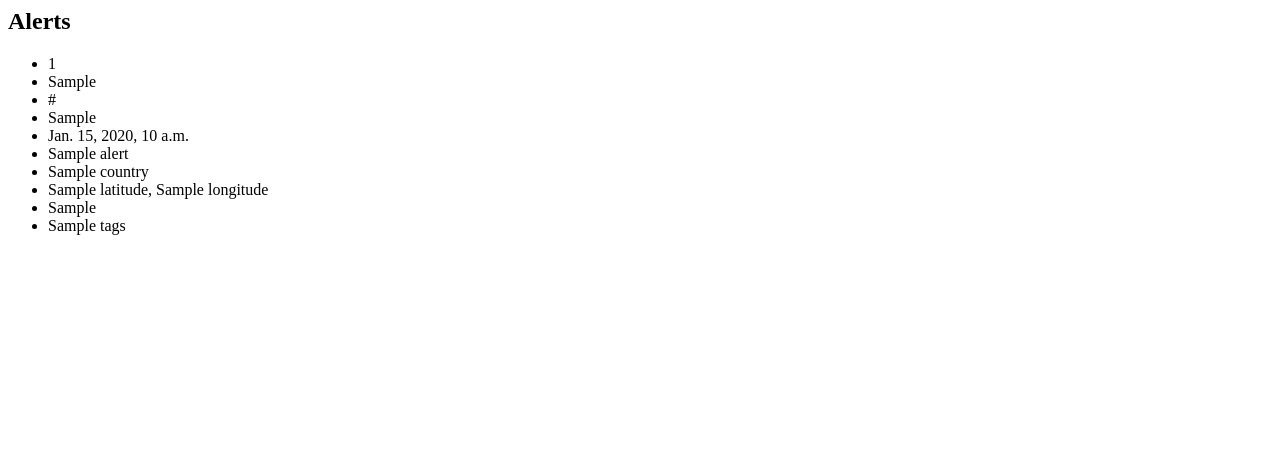
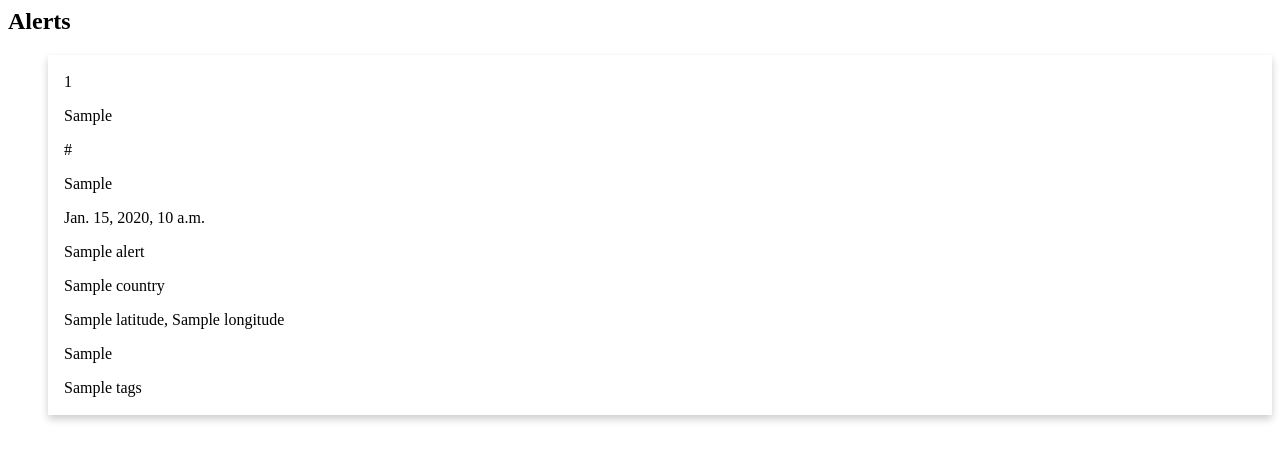
Before and after one commit to CalvinKrist/DisasterRelief, a Django app: template templates/api/mediaalert_list.html in a window 1280 px wide. Shown: the top 461 px of the page. Run offline with Django 3.2, Linux system fonts and the light colour scheme; the template is opened without the code that fills it: most values are stand-ins (such as "Sample title", 1, 10 or a date in 2020).

Commit message:
add css styling

```diff
--- a/templates/api/mediaalert_list.html
+++ b/templates/api/mediaalert_list.html
@@ -1,17 +1,39 @@
+<style>
+	.card {
+		/* Add shadows to create the "card" effect */
+		box-shadow: 0 4px 8px 0 rgba(0, 0, 0, 0.2);
+		transition: 0.3s;
+	}
+
+	/* On mouse-over, add a deeper shadow */
+	.card:hover {
+		box-shadow: 0 8px 16px 0 rgba(0, 0, 0, 0.2);
+	}
+
+	/* Add some padding inside the card container */
+	.container {
+		padding: 2px 16px;
+	}
+</style>
+
 {% block content %}
-    <h2>Alerts</h2>
-    <ul>
-        {% for alert in alert_list %}
-			<li>{{ alert.id }}</li>
-            <li>{{ alert.source_type }}</li>
-			<li>{{ alert.url }}</li>
-			<li>{{ alert.disaster_type }}</li>
-			<li>{{ alert.date_created }}</li>
-			<li>{{ alert.location_name }}</li>
-			<li>{{ alert.country }}</li>
-			<li>{{ alert.geo_location.latitude }}, {{ alert.geo_location.longitude }}</li>
-			<li>{{ alert.disaster_severity }}</li>
-			<li>{{ alert.tags }}</li>
-        {% endfor %}
-    </ul>
+<h2>Alerts</h2>
+<ul>
+	{% for alert in alert_list %}
+	<div class="card">
+		<div class="container">
+			<p>{{ alert.id }}</p>
+			<p>{{ alert.source_type }}</p>
+			<p>{{ alert.url }}</p>
+			<p>{{ alert.disaster_type }}</p>
+			<p>{{ alert.date_created }}</p>
+			<p>{{ alert.location_name }}</p>
+			<p>{{ alert.country }}</p>
+			<p>{{ alert.geo_location.latitude }}, {{ alert.geo_location.longitude }}</p>
+			<p>{{ alert.disaster_severity }}</p>
+			<p>{{ alert.tags }}</p>
+		</div>
+	</div>
+	{% endfor %}
+</ul>
 {% endblock %}
```
